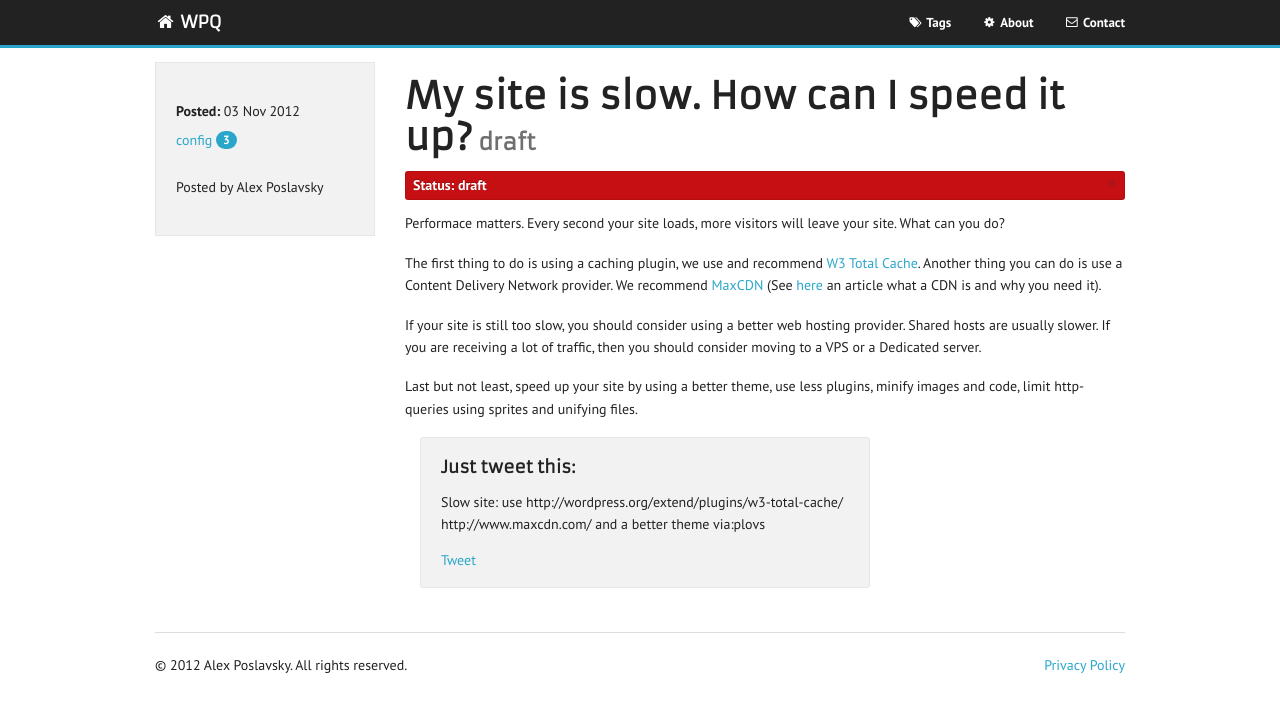
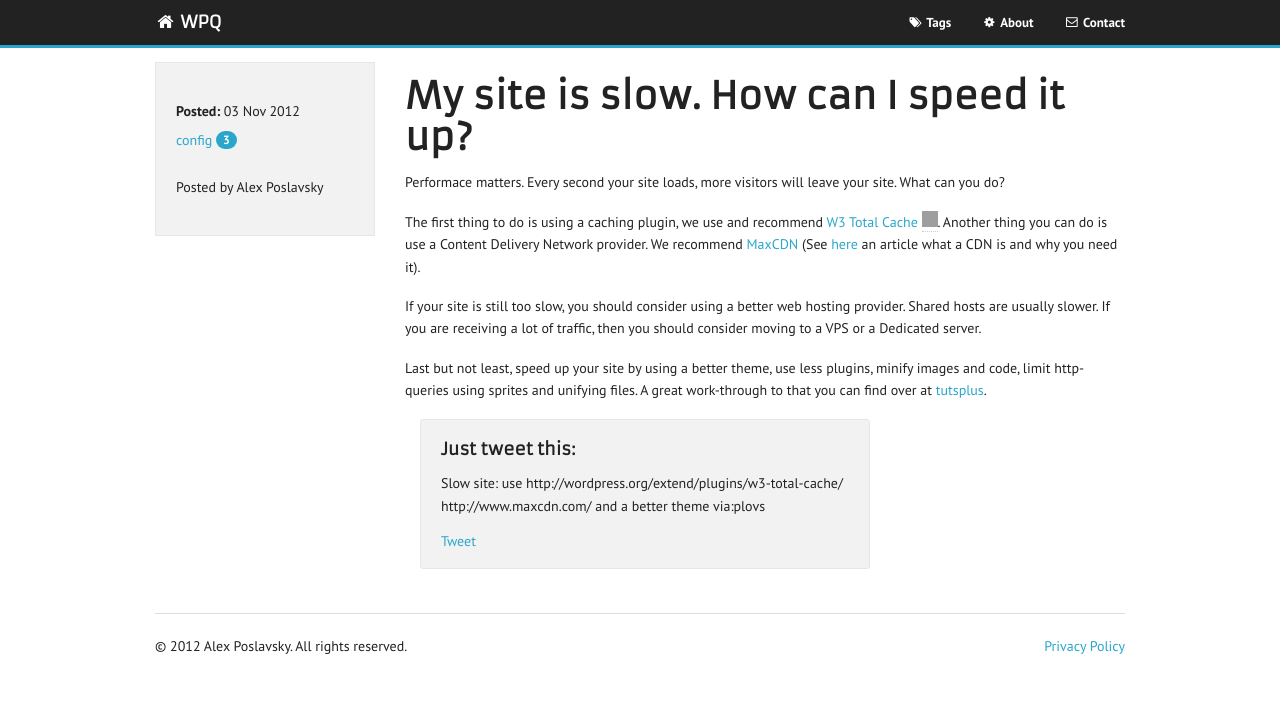
Before and after one commit to alexpos/wpq, a Jekyll site: the page built from _posts/2012-11-03-my-site-is-slow-how-can-i-speed-it-up.md, in a window 1280 px wide. Shown: the top 712 px of the page. Built offline with Jekyll 4.4.1, drawn with Linux system fonts in a browser that asks for light colours; Markdown is read by kramdown in place of the engine named in the settings; comment, search, counter and statistics services are not loaded; grey boxes are pictures that could not be loaded.

```diff
--- a/_posts/2012-11-03-my-site-is-slow.-how-can-i-speed-it-up?.md
+++ b/_posts/2012-11-03-my-site-is-slow-how-can-i-speed-it-up.md
@@ -1,6 +1,6 @@
 ---
-subtitle: draft
-status: draft
+subtitle:
+status:
 tags: [ config ]
 layout: post
 title: "My site is slow. How can I speed it up?"
@@ -9,12 +9,13 @@ tweet: "Slow site: use http://wordpress.org/extend/plugins/w3-total-cache/ http:
 
 Performace matters. Every second your site loads, more visitors will leave your site. What can you do?
 
-The first thing to do is using a caching plugin, we use and recommend [W3 Total Cache][w3c]. Another thing you can do is use a Content Delivery Network provider. We recommend [MaxCDN](http://www.maxcdn.com/) (See [here][yoa] an article what a CDN is and why you need it).
+The first thing to do is using a caching plugin, we use and recommend [W3 Total Cache][w3c] {% include wplugin.html %}. Another thing you can do is use a Content Delivery Network provider. We recommend [MaxCDN](http://www.maxcdn.com/) (See [here][yoa] an article what a CDN is and why you need it).
 
 If your site is still too slow, you should consider using a better web hosting provider. Shared hosts are usually slower. If you are receiving a lot of traffic, then you should consider moving to a VPS or a Dedicated server.
 
-Last but not least, speed up your site by using a better theme, use less plugins, minify images and code, limit http-queries using sprites and unifying files.
+Last but not least, speed up your site by using a better theme, use less plugins, minify images and code, limit http-queries using sprites and unifying files. A great work-through to that you can find over at [tutsplus][tut].
 
+[tut]: http://wp.tutsplus.com/tutorials/the-ultimate-quickstart-guide-to-speeding-up-your-wordpress-site/
 [w3c]: http://wordpress.org/extend/plugins/w3-total-cache/
 [yoa]: http://yoast.com/articles/cdn-wordpress-maxcdn/
 [max]: http://www.maxcdn.com/
--- a/contact.html
+++ b/contact.html
@@ -23,6 +23,8 @@ title: contact
         <li><i class="icon-twitter"></i> Twitter: <a href="http://twitter.com/{{site.twitter_user}}/" target="_blank">@{{site.twitter_user}}</a></li>
       </ul>
 
+      <p>If you have an idea / sugesstion, just [suggest](https://github.com/plovs/wpq/issues/new)!</p>
+
         <!-- <h2><small>Even more</small></h2> -->
 
         <!-- {% include footer/social.html %} -->
```
Also changed, not shown: 2 other files.
